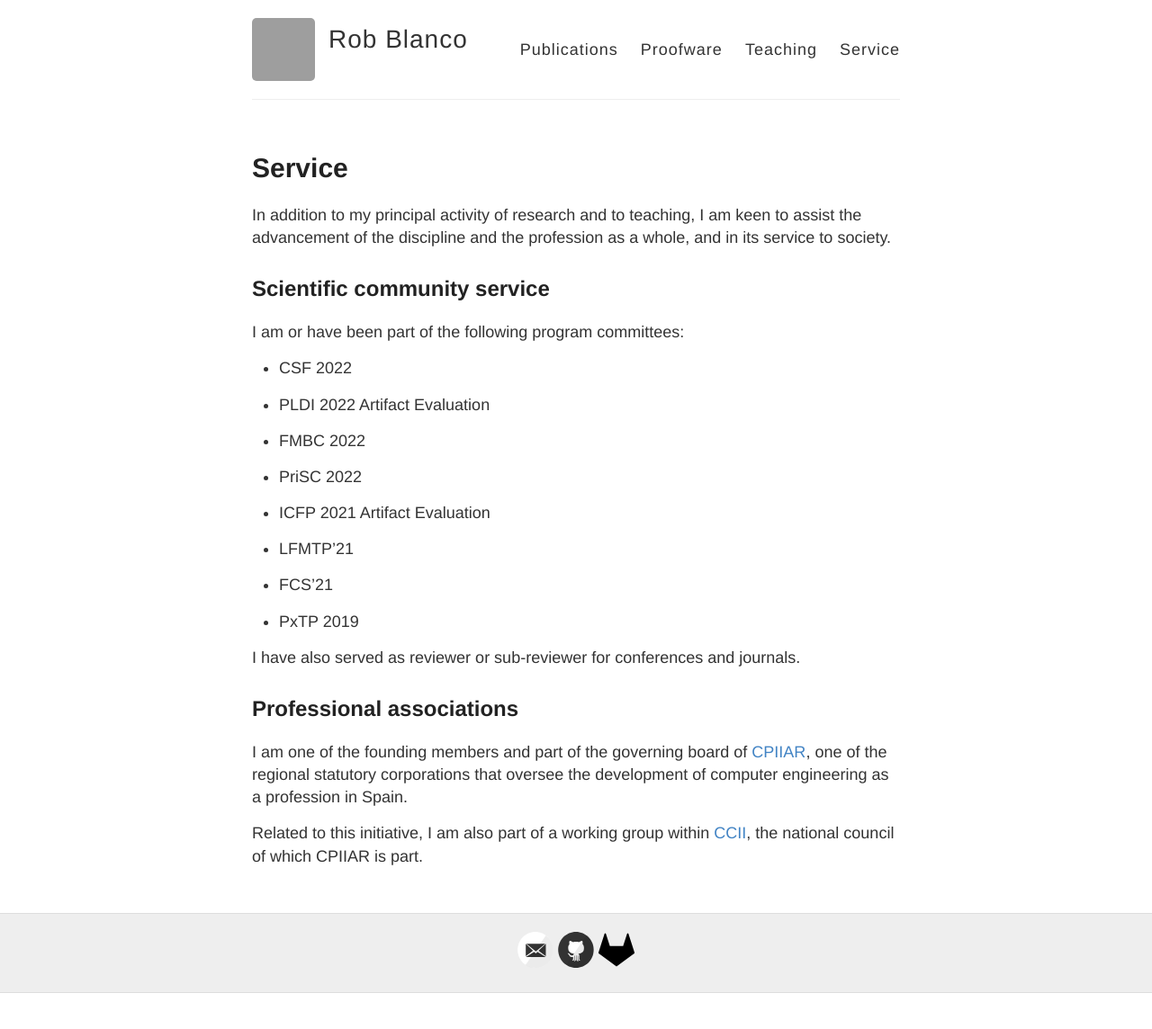
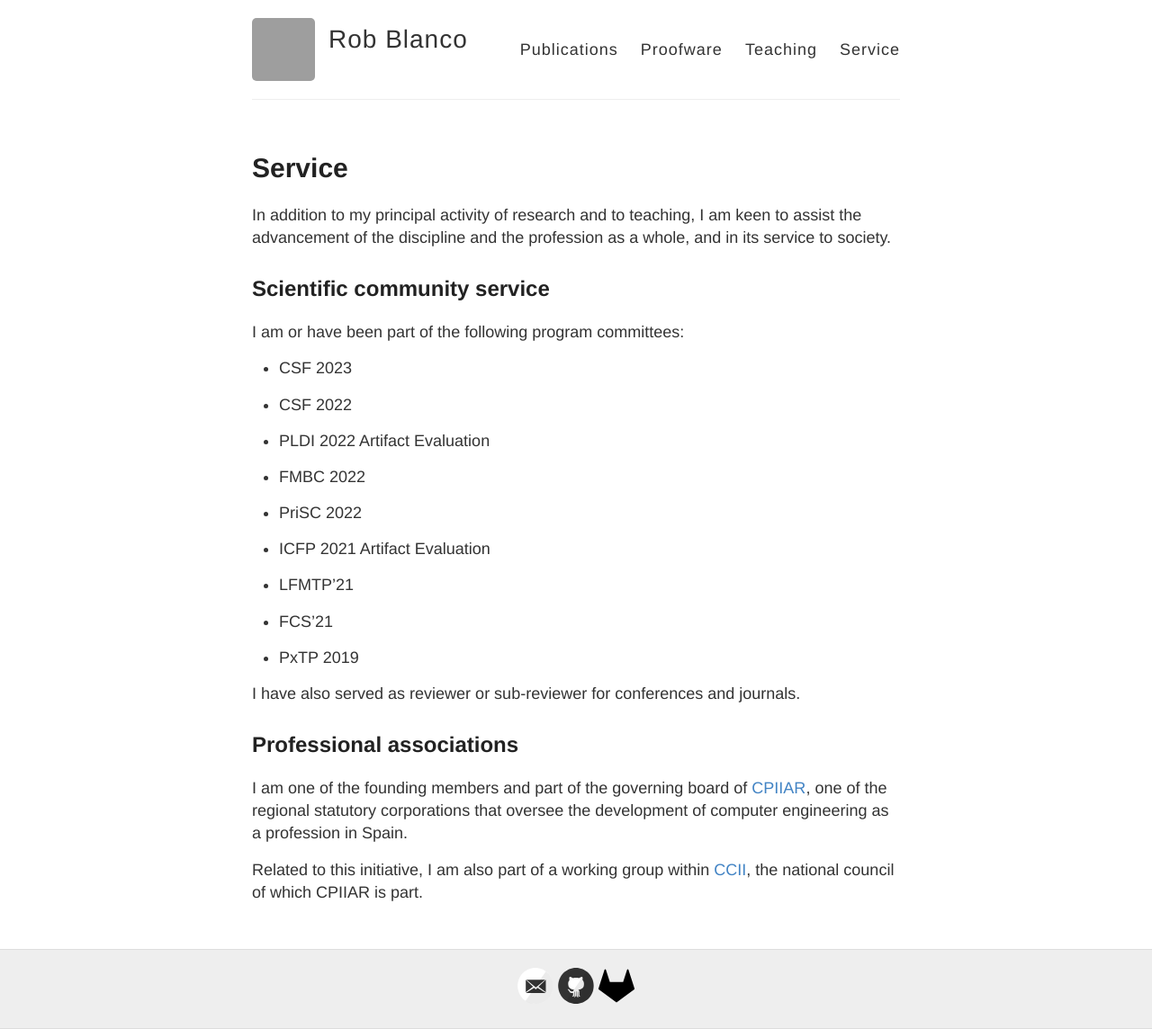
Before and after one commit to robblanco/robblanco.github.io, a Jekyll site: the page built from service.md, in a window 1280 px wide. Shown: the whole page at 90% size. Built offline with Jekyll 4.4.1, drawn with Linux system fonts in a browser that asks for light colours; before the commit the page ends 1104 px from its top, so only the background shows below that; grey boxes are pictures that could not be loaded.

Commit message:
CSF 2023 PC

```diff
--- a/service.md
+++ b/service.md
@@ -11,6 +11,8 @@ its service to society.
 ## Scientific community service
 
 I am or have been part of the following program committees:
+
+* CSF 2023
 
 * CSF 2022
 
```
